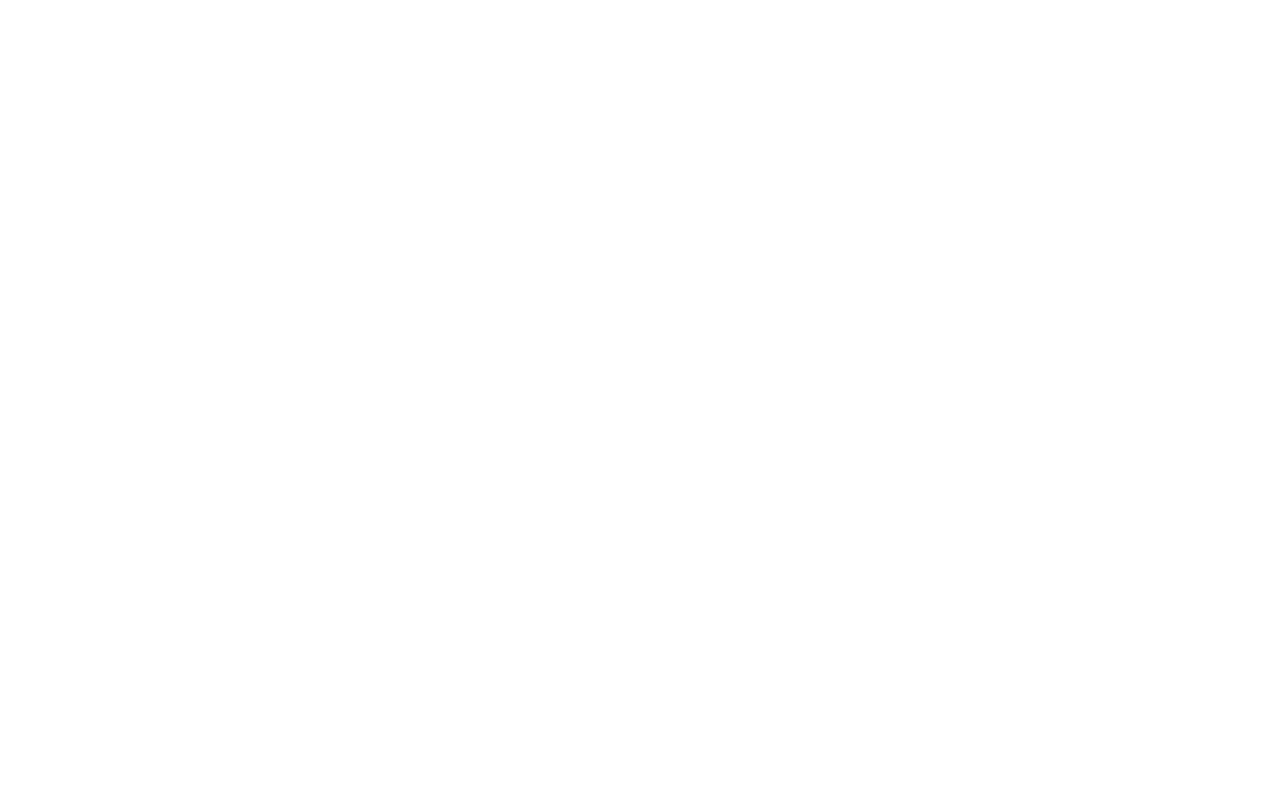
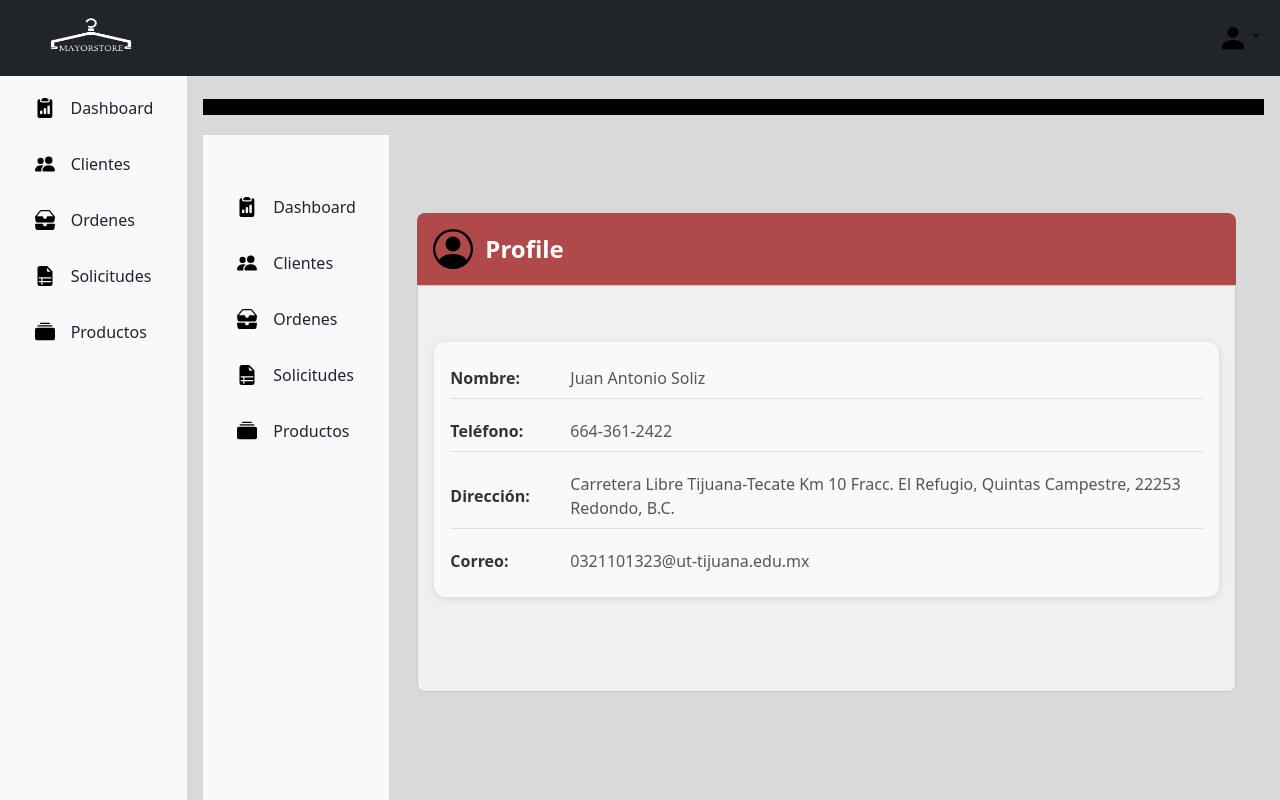
Before and after one commit to aldrichbenny/Proyecto10a, a React (Vite) app in the folder frontend/: page /admin/profileADM in a window 1280 px wide. Before the commit this address had no page. Built offline with nearby package versions, Linux system fonts and the light colour scheme.

Commit message:
Estructura Dashboard admin

```diff
--- a/frontend/dev-dist/sw.js
+++ b/frontend/dev-dist/sw.js
@@ -82,7 +82,7 @@
     "revision": "3ca0b8505b4bec776b69afdba2768812"
   }, {
     "url": "index.html",
-    "revision": "0.a47gbem6ggo"
+    "revision": "0.jcjha0bf0ro"
   }], {});
   workbox.cleanupOutdatedCaches();
   workbox.registerRoute(new workbox.NavigationRoute(workbox.createHandlerBoundToURL("index.html"), {
--- a/frontend/src/App.jsx
+++ b/frontend/src/App.jsx
@@ -4,6 +4,11 @@
 //Paginas Administrador
 import MainAdmin from './pages/Administrador/MainAdmin';
 import DashboardAdmin from './pages/Administrador/DashboardAdmin';
+import ClienteADM from './pages/Administrador/ClienteADM';
+import OrdenesADM from './pages/Administrador/OrdenesADM';
+import SolicitudesADM from './pages/Administrador/SolicitudesADM';
+import ProductosADM from './pages/Administrador/ProductosADM';
+import ProfileADM from './pages/Administrador/ProfileADM';
 
 //Paginas Areas de trabajo
 import PendAR from './pages/Area/PendAR';
@@ -39,10 +44,11 @@
             {/*Rutas administrador*/}
             <Route path="/admin" element={<MainAdmin />}>
                 <Route index element={<DashboardAdmin />} />
-                <Route path="clientes" element={<div>Clientes</div>} />
-                <Route path="ordenes" element={<div>Ordenes</div>} />
-                <Route path="solicitudes" element={<div>Solicitudes</div>} />
-                <Route path="productos" element={<div>Productos</div>} />
+                <Route path="clientes" element={<ClienteADM />} />
+                <Route path="ordenes" element={<OrdenesADM />} />
+                <Route path="solicitudes" element={<SolicitudesADM />} />
+                <Route path="productos" element={<ProductosADM />} />
+                <Route path="profileADM" element={<ProfileADM />} />
             </Route>
             {/*Rutas Areas de trabajo*/}
             <Route path="/indexAR" element={<PendAR />} />
--- a/frontend/src/components/AdminSidebar.jsx
+++ b/frontend/src/components/AdminSidebar.jsx
@@ -1,42 +1,77 @@
-import React from 'react';
-import { Link } from 'react-router-dom';
+import { useState, useEffect } from 'react';
+import { useNavigate, useLocation } from 'react-router-dom';
+import { Clipboard2DataFill, PeopleFill, InboxesFill, FileEarmarkRuledFill, CollectionFill } from 'react-bootstrap-icons';
+import '../css/main.css';
+import '../css/Sidebar.css';
 
 const AdminSidebar = () => {
+  const [activeTab, setActiveTab] = useState('');
+
+  const navigate = useNavigate();
+  const location = useLocation();
+
+  useEffect(() => {
+    if (location.pathname === '/admin' || location.pathname === '/admin/dashboard') setActiveTab('Dashboard');
+    if (location.pathname === '/admin/clientes') setActiveTab('Clientes');
+    if (location.pathname === '/admin/ordenes') setActiveTab('Ordenes');
+    if (location.pathname === '/admin/solicitudes') setActiveTab('Solicitudes');
+    if (location.pathname === '/admin/productos') setActiveTab('Productos');
+  }, [location.pathname]);
+
+  const handleNavigate = (path, tab) => {
+    setActiveTab(tab);
+    navigate(path);
+  };
+
   return (
-    <div className="bg-gray-800 text-white w-64 min-h-screen p-4">
-      <div className="mb-8">
-        <Link to="/admin" className="flex items-center space-x-2 mb-8">
-          <i className="fas fa-chart-line"></i>
-          <span>Dashboard</span>
-        </Link>
-
-        <Link to="/admin/clientes" className="flex items-center space-x-2 mb-4">
-          <i className="fas fa-users"></i>
-          <span>Clientes</span>
-        </Link>
-
-        <Link to="/admin/ordenes" className="flex items-center space-x-2 mb-4">
-          <i className="fas fa-file-alt"></i>
-          <span>Ordenes</span>
-        </Link>
-
-        <Link to="/admin/solicitudes" className="flex items-center space-x-2 mb-4">
-          <i className="fas fa-clipboard-list"></i>
-          <span>Solicitudes</span>
-        </Link>
-
-        <Link to="/admin/productos" className="flex items-center space-x-2 mb-4">
-          <i className="fas fa-tshirt"></i>
-          <span>Productos</span>
-        </Link>
-      </div>
-
-      <div className="mt-auto">
-        <Link to="/" className="flex items-center space-x-2">
-          <i className="fas fa-sign-out-alt"></i>
-          <span>Cerrar sesión</span>
-        </Link>
-      </div>
+    <div className="sidebar-ar bg-light">
+      <ul className="nav nav-pills flex-column mt-5">
+        <li className="nav-item mb-2">
+          <button
+            onClick={() => handleNavigate('/admin', 'Dashboard')}
+            className={`nav-link ${activeTab === 'Dashboard' ? 'active' : 'text-dark'}`}
+          >
+            <Clipboard2DataFill size={20} className="ms-1 me-2" />
+            Dashboard
+          </button>
+        </li>
+        <li className="nav-item mb-2">
+          <button
+            onClick={() => handleNavigate('/admin/clientes', 'Clientes')}
+            className={`nav-link ${activeTab === 'Clientes' ? 'active' : 'text-dark'}`}
+          >
+            <PeopleFill size={20} className="ms-1 me-2" />
+            Clientes
+          </button>
+        </li>
+        <li className="nav-item mb-2">
+          <button
+            onClick={() => handleNavigate('/admin/ordenes', 'Ordenes')}
+            className={`nav-link ${activeTab === 'Ordenes' ? 'active' : 'text-dark'}`}
+          >
+            <InboxesFill size={20} className="ms-1 me-2" />
+            Ordenes
+          </button>
+        </li>
+        <li className="nav-item mb-2">
+          <button
+            onClick={() => handleNavigate('/admin/solicitudes', 'Solicitudes')}
+            className={`nav-link ${activeTab === 'Solicitudes' ? 'active' : 'text-dark'}`}
+          >
+            <FileEarmarkRuledFill size={20} className="ms-1 me-2" />
+            Solicitudes
+          </button>
+        </li>
+        <li className="nav-item mb-2">
+          <button
+            onClick={() => handleNavigate('/admin/productos', 'Productos')}
+            className={`nav-link ${activeTab === 'Productos' ? 'active' : 'text-dark'}`}
+          >
+            <CollectionFill size={20} className="ms-1 me-2" />
+            Productos
+          </button>
+        </li>
+      </ul>
     </div>
   );
 };
--- /dev/null
+++ b/frontend/src/components/NavbarADM.jsx
@@ -0,0 +1,56 @@
+import { useState } from 'react';
+import { Navbar, Nav, NavDropdown, Container, Badge, Image } from 'react-bootstrap';
+import { PersonFill } from 'react-bootstrap-icons';
+import { useNavigate } from 'react-router-dom';
+import '../css/Navbar.css';
+import logo from '../assets/images/TLogoWhite2.png';
+
+const NavbarADM = () => {
+  const [showDropdown, setShowDropdown] = useState(false);
+  const navigate = useNavigate();
+
+  const handleLogout = () => {
+    localStorage.removeItem('authToken');
+    navigate('/');
+  };
+
+  return (
+    <Navbar bg="dark" className="w-100" fixed="top">
+      <Container fluid>
+        <Navbar.Brand href="#">
+          <img
+            src={logo}
+            height="50px"
+            width="100px"
+            alt="MDB Logo"
+            loading="lazy"
+          />
+        </Navbar.Brand>
+        <Navbar.Collapse id="navbarNav">
+
+            {/* Se debe mantener la navegacion vacia para que el elemento del perfil se mantenga en la derecha */}
+          <Nav className="me-auto">
+            <Nav.Link href="#"></Nav.Link>
+          </Nav>
+          <div className='AreaName'>
+
+          </div>
+          <Nav>
+            <NavDropdown
+              title={
+                <PersonFill size={30} style={{ color: 'white' }} />
+              }
+              id="avatar-dropdown"
+              align="end"
+            >
+              <NavDropdown.Item onClick={() => navigate('/profileADM')}>My profile</NavDropdown.Item>
+              <NavDropdown.Item onClick={handleLogout}>Logout</NavDropdown.Item>
+            </NavDropdown>
+          </Nav>
+        </Navbar.Collapse>
+      </Container>
+    </Navbar>
+  );
+};
+
+export default NavbarADM;
--- /dev/null
+++ b/frontend/src/pages/Administrador/ClienteADM.jsx
@@ -0,0 +1,21 @@
+import React from 'react';
+import { PeopleFill } from 'react-bootstrap-icons';
+
+const ClienteADM = () => {
+  return (
+    <div className="container">
+        <div className="title-container">
+            <div className='Symbol'> <PeopleFill size={40} /> </div>
+            <div className='Title'>Clientes</div>
+
+            {/* Se deja sin usar el boton de back para usarlo en detalles */}
+            <button className='back-button' saria-label="Volver atrás"></button>
+        </div>
+        <div className="container2">
+
+        </div>
+    </div>
+  );
+};
+
+export default ClienteADM;
--- a/frontend/src/pages/Administrador/DashboardAdmin.jsx
+++ b/frontend/src/pages/Administrador/DashboardAdmin.jsx
@@ -1,5 +1,6 @@
 import React from 'react';
 import { Line } from 'react-chartjs-2';
+import { Clipboard2DataFill } from 'react-bootstrap-icons';
 import {
   Chart as ChartJS,
   CategoryScale,
@@ -58,6 +59,15 @@
   };
 
   return (
+    <div className="container">
+        <div className="title-container">
+            <div className='Symbol'> <Clipboard2DataFill size={40} /> </div>
+            <div className='Title'>Dashboard</div>
+
+            {/* Se deja sin usar el boton de back para usarlo en detalles */}
+            <button className='back-button' saria-label="Volver atrás"></button>
+        </div>
+        <div className="container2">
           <div className="p-4">
           <h1 className="text-2xl font-bold p-4 bg-[#cd5c5c] text-white rounded mb-6">
             Dashboard
@@ -99,6 +109,8 @@
             <Line data={data} options={options} />
           </div>
         </div>
+      </div>
+    </div>
   );
 };
 
--- a/frontend/src/pages/Administrador/MainAdmin.jsx
+++ b/frontend/src/pages/Administrador/MainAdmin.jsx
@@ -1,16 +1,27 @@
 import React from 'react';
+import NavbarADM from '../../components/NavbarADM';
+import AdminSidebar from '../../components/AdminSidebar';
+import '../../css/app.css'
 import { Outlet } from 'react-router-dom';
-import AdminSidebar from '../../components/AdminSidebar';
 
 const MainAdmin = () => {
-  return (
-    <div className="flex">
-      <AdminSidebar />
-      <div className="flex-1">
-        <Outlet />
-      </div>
-    </div>
-  );
+    return (
+        <>
+        <div className="app">
+          <div className="navbar">
+              <NavbarADM />
+          </div>
+          <div className="main-content">
+              <div className="sidebar">
+                  <AdminSidebar />
+              </div>
+              <div className="content">
+                  <Outlet/>
+              </div>
+          </div>
+        </div>
+        </>
+    );
 };
 
 export default MainAdmin;
--- /dev/null
+++ b/frontend/src/pages/Administrador/OrdenesADM.jsx
@@ -0,0 +1,21 @@
+import React from 'react';
+import { InboxesFill } from 'react-bootstrap-icons';
+
+const OrdenesADM= () => {
+  return (
+    <div className="container">
+        <div className="title-container">
+            <div className='Symbol'> <InboxesFill size={40} /> </div>
+            <div className='Title'>Ordenes</div>
+
+            {/* Se deja sin usar el boton de back para usarlo en detalles */}
+            <button className='back-button' saria-label="Volver atrás"></button>
+        </div>
+        <div className="container2">
+
+        </div>
+    </div>
+  );
+};
+
+export default OrdenesADM;
--- /dev/null
+++ b/frontend/src/pages/Administrador/ProductosADM.jsx
@@ -0,0 +1,21 @@
+import React from 'react';
+import { CollectionFill } from 'react-bootstrap-icons';
+
+const ProductosADM = () => {
+  return (
+    <div className="container">
+        <div className="title-container">
+            <div className='Symbol'> <CollectionFill size={40} /> </div>
+            <div className='Title'>Productos</div>
+
+            {/* Se deja sin usar el boton de back para usarlo en detalles */}
+            <button className='back-button' saria-label="Volver atrás"></button>
+        </div>
+        <div className="container2">
+
+        </div>
+    </div>
+  );
+};
+
+export default ProductosADM;
--- /dev/null
+++ b/frontend/src/pages/Administrador/ProfileADM.jsx
@@ -0,0 +1,57 @@
+import React from 'react';
+import NavbarADM from '../../components/NavbarADM';
+import AdminSidebar from '../../components/AdminSidebar';
+import { PersonCircle } from 'react-bootstrap-icons';
+import '../../css/app.css'
+import '../../css/Profile.css'
+
+const ProfileADM = () => {
+    return(
+        <>
+        <div className="app">
+            <div className="navbar">
+                <NavbarADM />
+            </div>
+            <div className="main-content">
+                <div className="sidebar">
+                    <AdminSidebar />
+                </div>
+                <div className="content">
+                    <div className="container">
+                        <div className="title-container">
+                            <div className='Symbol'> <PersonCircle size={40} /> </div>
+                            <div className='Title'>Profile</div>
+
+                            {/* Se deja sin usar el boton de back para usarlo en detalles */}
+                            <button className='back-button' saria-label="Volver atrás"></button>
+
+                        </div>
+                        <div className="container2">
+                            <div className="profile-section">
+                                <div className="profile-row">
+                                    <span className="label">Nombre:</span>
+                                    <span className="value">Juan Antonio Soliz</span>
+                                </div>
+                                <div className="profile-row">
+                                    <span className="label">Teléfono:</span>
+                                    <span className="value">664-361-2422</span>
+                                </div>
+                                <div className="profile-row">
+                                    <span className="label">Dirección:</span>
+                                    <span className="value">Carretera Libre Tijuana-Tecate Km 10 Fracc. El Refugio, Quintas Campestre, 22253 Redondo, B.C.</span>
+                                </div>
+                                <div className="profile-row">
+                                    <span className="label">Correo:</span>
+                                    <span className="value">0321101323@ut-tijuana.edu.mx</span>
+                                </div>
+                            </div>
+                        </div>
+                    </div>
+                </div>
+            </div>
+        </div>
+        </>
+    );
+};
+
+export default ProfileADM;
--- /dev/null
+++ b/frontend/src/pages/Administrador/SolicitudesADM.jsx
@@ -0,0 +1,21 @@
+import React from 'react';
+import { FileEarmarkRuledFill } from 'react-bootstrap-icons';
+
+const SolicitudesADM = () => {
+  return (
+    <div className="container">
+        <div className="title-container">
+            <div className='Symbol'> <FileEarmarkRuledFill size={40} /> </div>
+            <div className='Title'>Solicitudes</div>
+
+            {/* Se deja sin usar el boton de back para usarlo en detalles */}
+            <button className='back-button' saria-label="Volver atrás"></button>
+        </div>
+        <div className="container2">
+
+        </div>
+    </div>
+  );
+};
+
+export default SolicitudesADM;
```
Also changed, not shown: frontend/src/pages/Administrador/DashboardADM.jsx (deleted, +0 -11 lines). Lines whose indentation alone changed are shown as unchanged.
